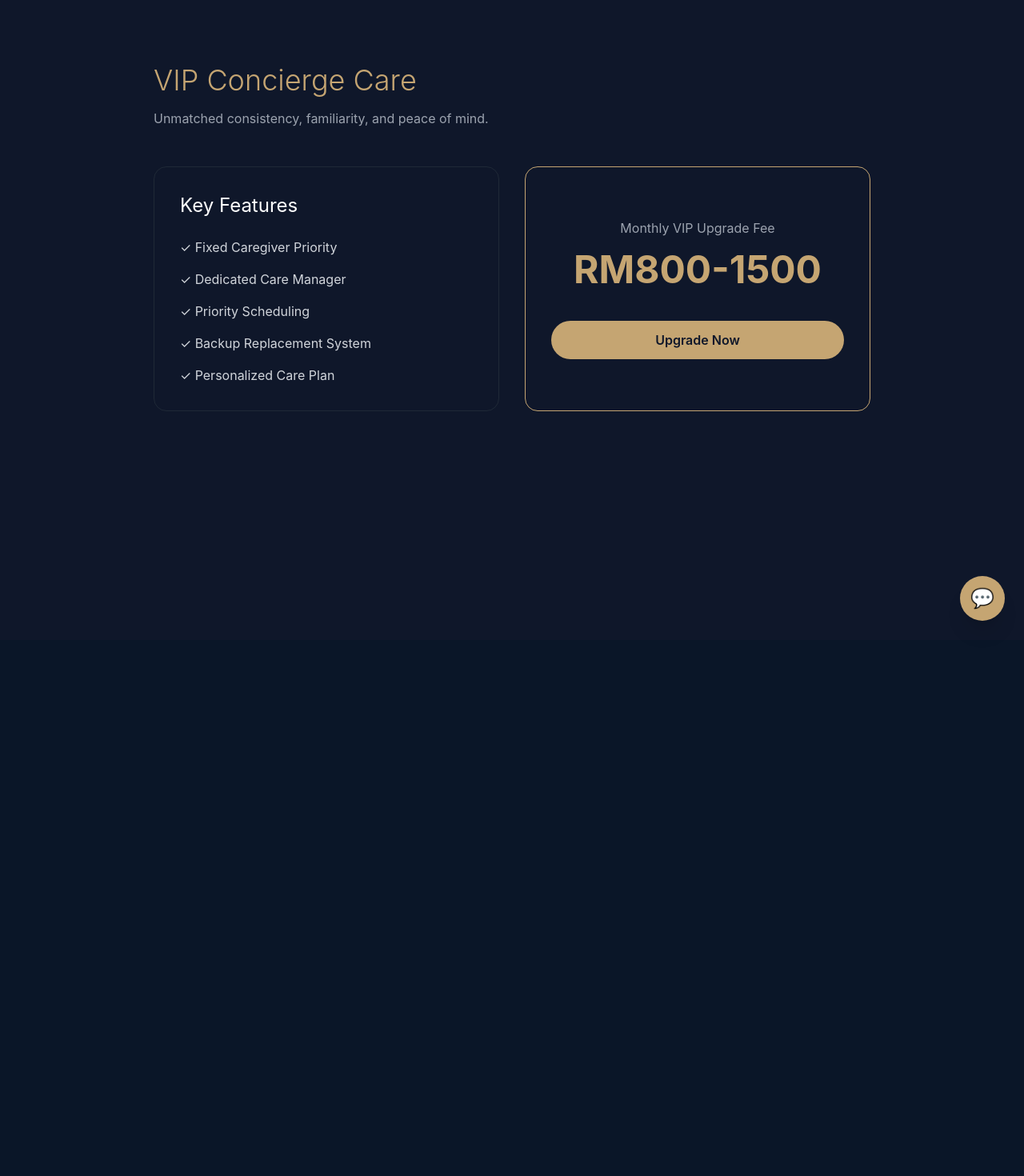
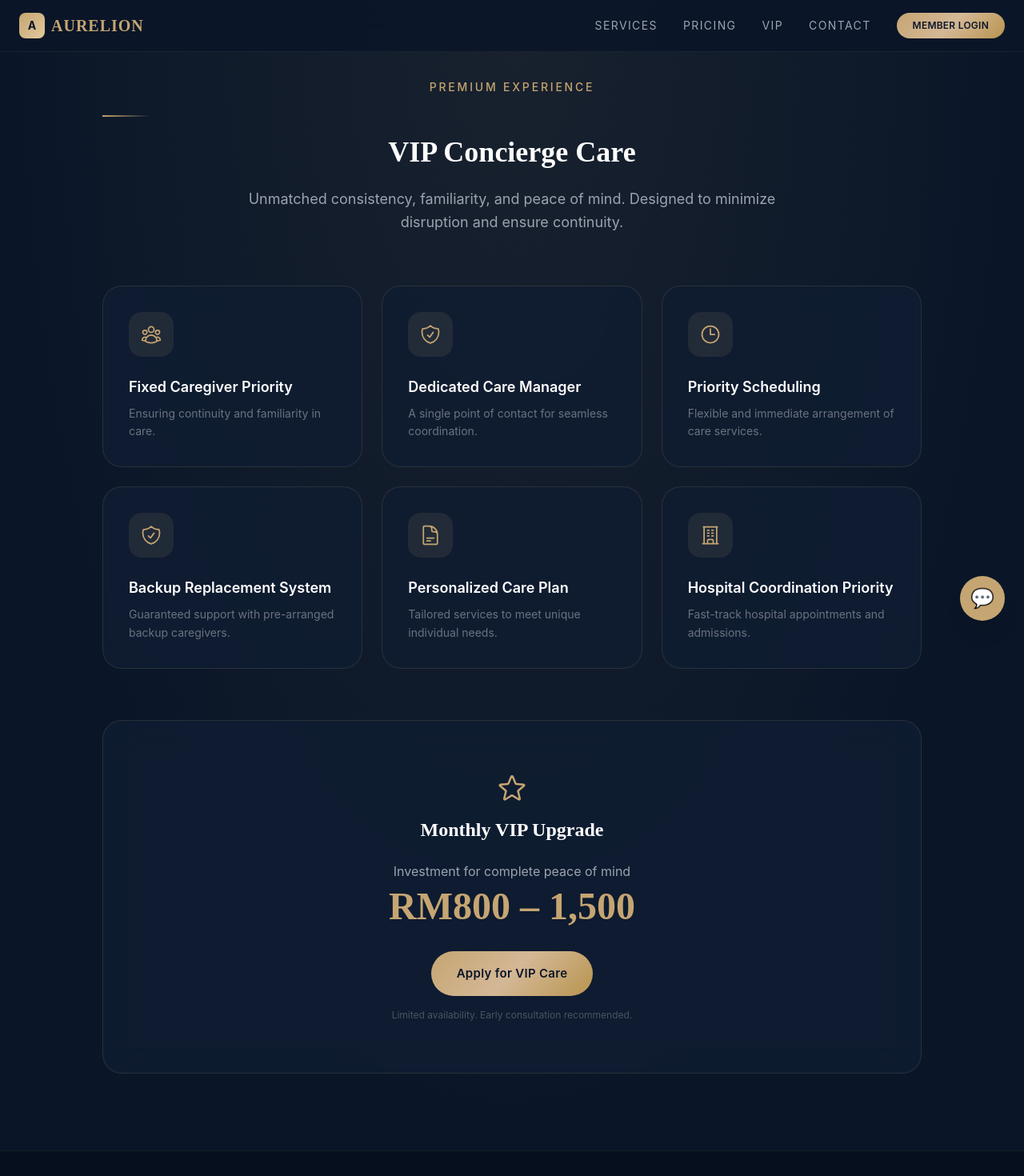
Before and after one commit to AurelionConcierge/aurelion-website, a Next.js app: page /vip in a window 1280 px wide. Shown: the top 1470 px of the page at 80% size. Before the commit the page ends 800 px from the top, so only its background shows below. Built offline with nearby package versions, Linux system fonts and the light colour scheme.

Commit message:
Update vip.js

```diff
--- a/pages/vip.js
+++ b/pages/vip.js
@@ -1,27 +1,57 @@
+import Navbar from '../components/Navbar'
+import Footer from '../components/Footer'
+import SectionHeader from '../components/SectionHeader'
+import { StarIcon, ShieldCheckIcon, UserGroupIcon, ClockIcon, DocumentTextIcon, BuildingOfficeIcon } from '@heroicons/react/24/outline'
+import Link from 'next/link'
+
+const features = [
+  { icon: UserGroupIcon, title: 'Fixed Caregiver Priority', desc: 'Ensuring continuity and familiarity in care.' },
+  { icon: ShieldCheckIcon, title: 'Dedicated Care Manager', desc: 'A single point of contact for seamless coordination.' },
+  { icon: ClockIcon, title: 'Priority Scheduling', desc: 'Flexible and immediate arrangement of care services.' },
+  { icon: ShieldCheckIcon, title: 'Backup Replacement System', desc: 'Guaranteed support with pre-arranged backup caregivers.' },
+  { icon: DocumentTextIcon, title: 'Personalized Care Plan', desc: 'Tailored services to meet unique individual needs.' },
+  { icon: BuildingOfficeIcon, title: 'Hospital Coordination Priority', desc: 'Fast-track hospital appointments and admissions.' },
+]
+
 export default function VIP() {
   return (
-    <div className="min-h-screen bg-dark py-20 px-4">
-      <div className="max-w-4xl mx-auto">
-        <h1 className="text-4xl font-light mb-4 text-gold">VIP Concierge Care</h1>
-        <p className="text-gray-400 mb-12">Unmatched consistency, familiarity, and peace of mind.</p>
-        <div className="grid md:grid-cols-2 gap-8">
-          <div className="border border-gray-800 p-8 rounded-2xl">
-            <h3 className="text-2xl mb-6">Key Features</h3>
-            <ul className="space-y-4 text-gray-300">
-              <li>✓ Fixed Caregiver Priority</li>
-              <li>✓ Dedicated Care Manager</li>
-              <li>✓ Priority Scheduling</li>
-              <li>✓ Backup Replacement System</li>
-              <li>✓ Personalized Care Plan</li>
-            </ul>
+    <>
+      <Navbar />
+      <main className="pt-24 pb-24 px-6 bg-glow min-h-screen">
+        <div className="max-w-5xl mx-auto">
+          <SectionHeader
+            subtitle="Premium Experience"
+            title="VIP Concierge Care"
+            description="Unmatched consistency, familiarity, and peace of mind. Designed to minimize disruption and ensure continuity."
+          />
+
+          {/* Features Grid */}
+          <div className="grid md:grid-cols-2 lg:grid-cols-3 gap-6 mb-16">
+            {features.map((f, i) => (
+              <div key={i} className="glass-card p-8 group">
+                <div className="w-14 h-14 bg-[#C5A572]/10 rounded-2xl flex items-center justify-center mb-6 group-hover:bg-[#C5A572]/20 transition">
+                  <f.icon className="w-7 h-7 text-[#C5A572]" />
+                </div>
+                <h3 className="text-lg font-semibold mb-2 text-white">{f.title}</h3>
+                <p className="text-gray-500 text-sm leading-relaxed">{f.desc}</p>
+              </div>
+            ))}
           </div>
-          <div className="border border-gold p-8 rounded-2xl flex flex-col justify-center text-center">
-            <p className="text-gray-400">Monthly VIP Upgrade Fee</p>
-            <p className="text-5xl font-bold text-gold my-4">RM800-1500</p>
-            <a href="/contact" className="mt-6 bg-gold text-dark py-3 px-6 rounded-full font-semibold">Upgrade Now</a>
+
+          {/* Pricing CTA */}
+          <div className="glass-card p-10 md:p-16 text-center border-[#C5A572]/30">
+            <StarIcon className="w-10 h-10 text-[#C5A572] mx-auto mb-4" />
+            <h3 className="text-2xl font-display font-semibold mb-6">Monthly VIP Upgrade</h3>
+            <p className="text-gray-400 mb-2">Investment for complete peace of mind</p>
+            <p className="text-5xl font-display font-bold text-[#C5A572] mb-8">RM800 – 1,500</p>
+            <Link href="/contact" className="btn-gold text-lg px-10 py-4 inline-block">
+              Apply for VIP Care
+            </Link>
+            <p className="text-gray-600 text-xs mt-4">Limited availability. Early consultation recommended.</p>
           </div>
         </div>
-      </div>
-    </div>
+      </main>
+      <Footer />
+    </>
   )
 }
```
